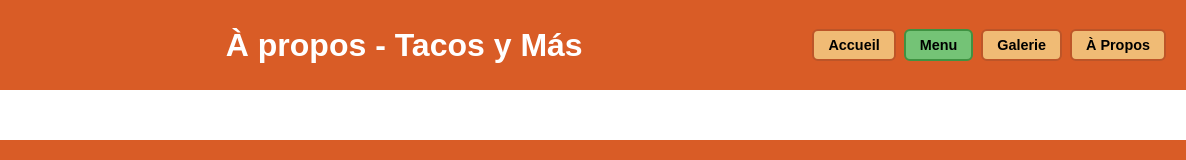
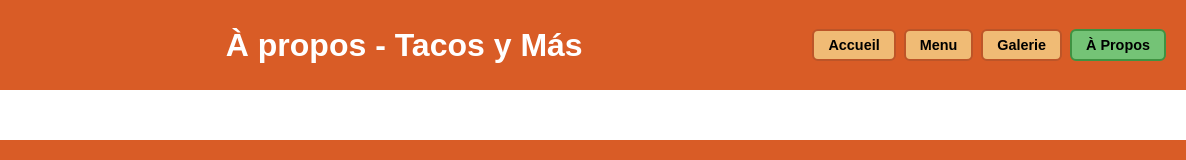
Before and after one commit to EthanEnigma/TacosyMas, a plain HTML site: page apropos.html in a window 1280 px wide. Shown: the top 160 px of the page, 94-1280 px from the left. Drawn offline with Linux system fonts and the light colour scheme.

Commit message:
Feat : Mise à jour des liens de navigation pour refléter la page actuelle dans le menu

```diff
--- a/apropos.html
+++ b/apropos.html
@@ -29,9 +29,9 @@
         <!-- Navigation -->
         <div class="headerNav">
             <a class="otherNav" href="index.html">Accueil</a>
-            <a class="currentNav" href="menu.html">Menu</a>
+            <a class="otherNav" href="menu.html">Menu</a>
             <a class="otherNav" href="galerie.html">Galerie</a>
-            <a class="otherNav" href="apropos.html">À Propos</a>
+            <a class="currentNav" href="apropos.html">À Propos</a>
         </div>
     </div>
     <!-- ---------- FOOTER ---------- -->
```
Also changed, not shown: galerie.html (+2 -2 lines).
